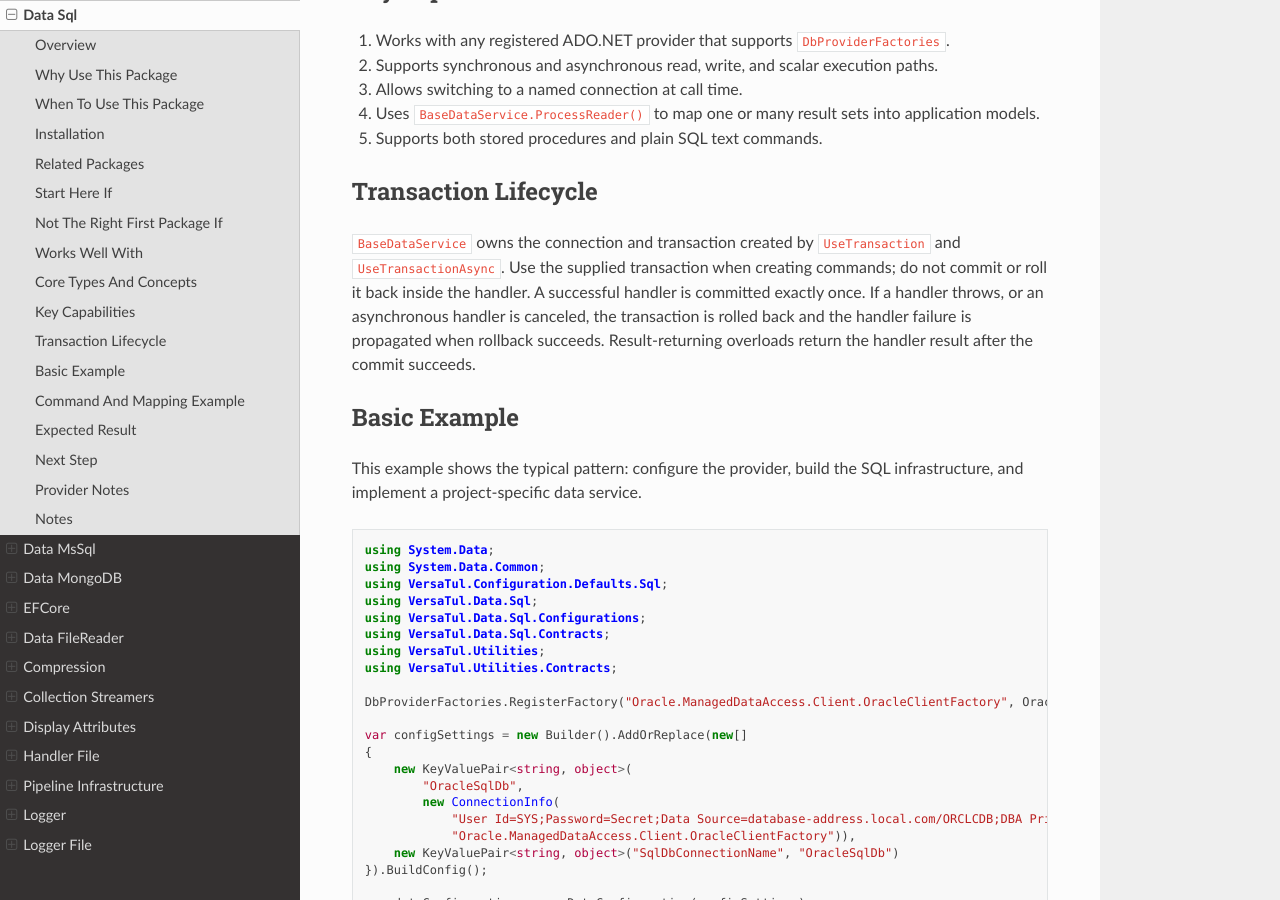
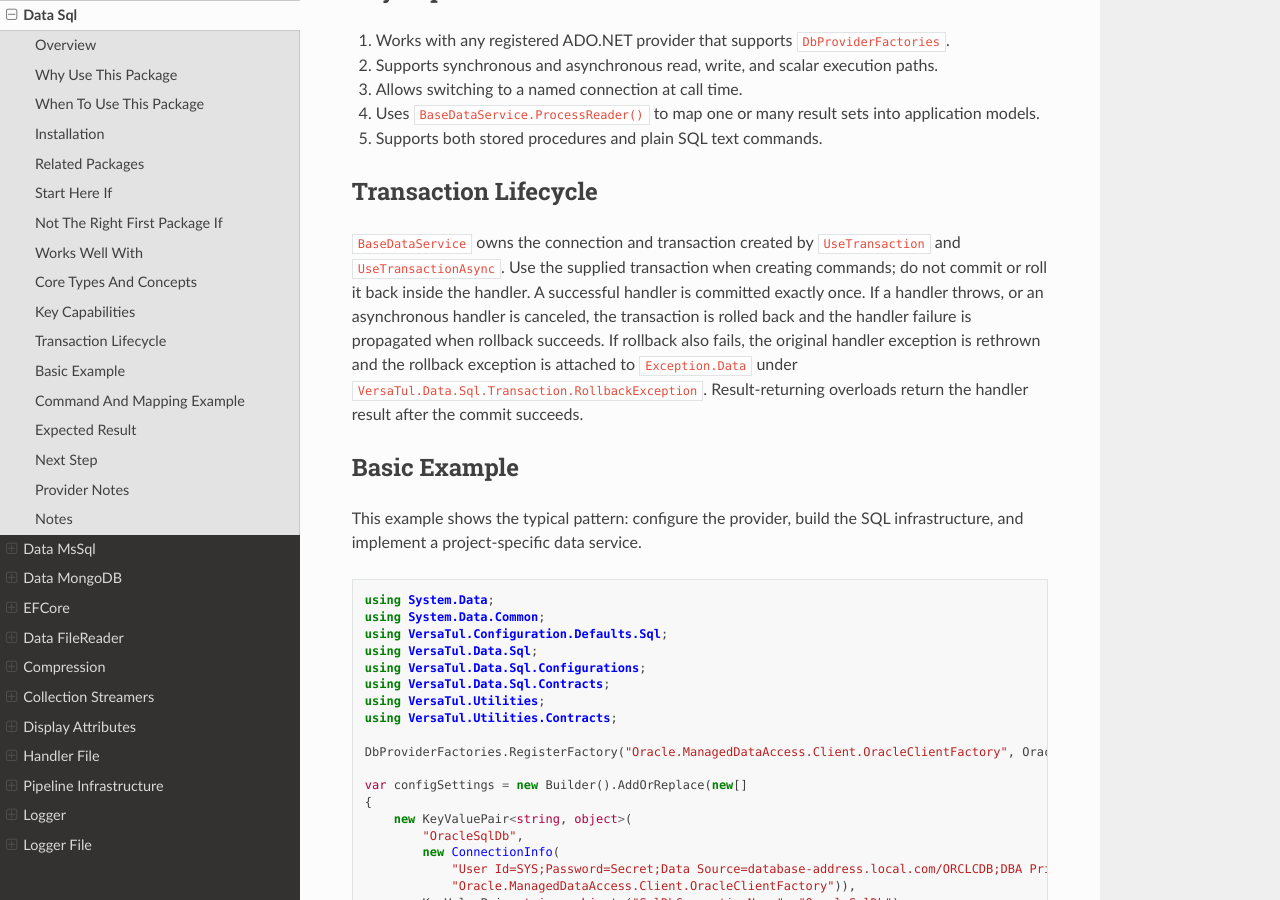
Before and after one commit to BjornWilliams/DocsVersaTul, a Sphinx documentation site: the page built from docs/source/sql.rst, in a window 1280 px wide and 900 px high, scrolled down 2436 px. Built offline with Sphinx 7.4.7 and the Read the Docs theme 3.1.0, drawn with Linux system fonts in a browser that asks for light colours.

Commit message:
Document SQL rollback exception preservation
AB#2947

AB#2945

```diff
--- a/docs/source/sql.rst
+++ b/docs/source/sql.rst
@@ -107,7 +107,7 @@
 Transaction Lifecycle
 ---------------------
 
-``BaseDataService`` owns the connection and transaction created by ``UseTransaction`` and ``UseTransactionAsync``. Use the supplied transaction when creating commands; do not commit or roll it back inside the handler. A successful handler is committed exactly once. If a handler throws, or an asynchronous handler is canceled, the transaction is rolled back and the handler failure is propagated when rollback succeeds. Result-returning overloads return the handler result after the commit succeeds.
+``BaseDataService`` owns the connection and transaction created by ``UseTransaction`` and ``UseTransactionAsync``. Use the supplied transaction when creating commands; do not commit or roll it back inside the handler. A successful handler is committed exactly once. If a handler throws, or an asynchronous handler is canceled, the transaction is rolled back and the handler failure is propagated when rollback succeeds. If rollback also fails, the original handler exception is rethrown and the rollback exception is attached to ``Exception.Data`` under ``VersaTul.Data.Sql.Transaction.RollbackException``. Result-returning overloads return the handler result after the commit succeeds.
 
 Basic Example
 -------------
```
